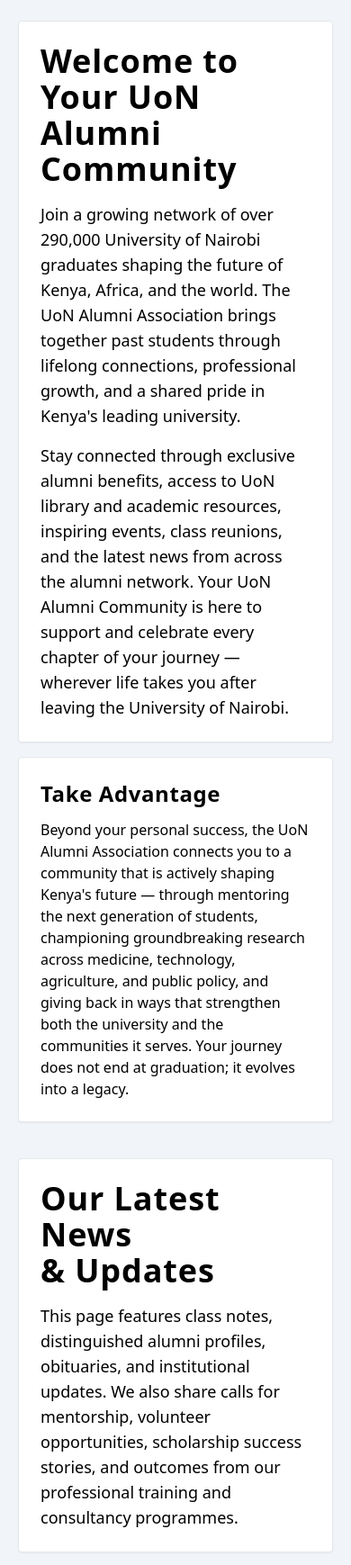
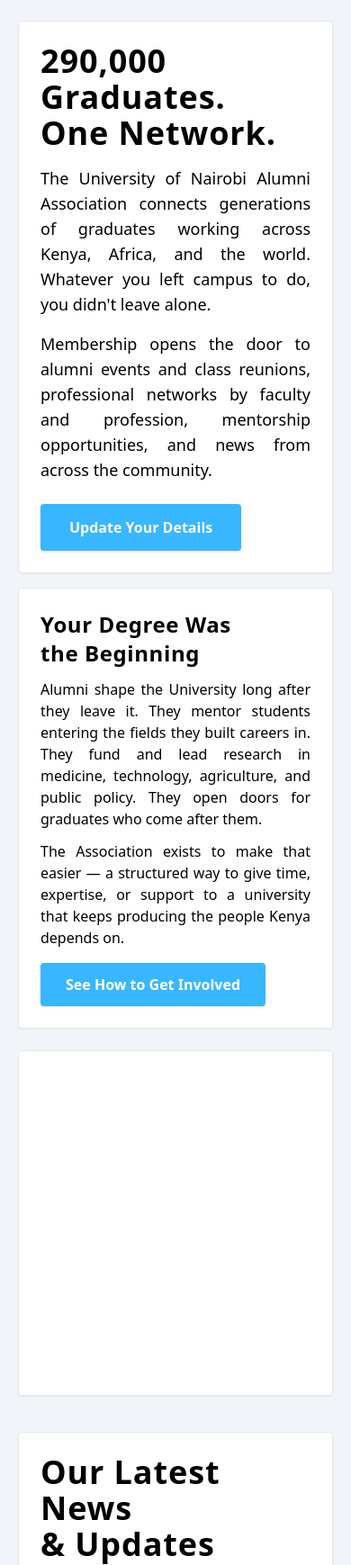
Before and after one commit to rueben17/uon_alumni_II, a Django app: page / in a window 390 px wide. Shown: the part 963-2702 px from the top of the page at 90% size. Run offline with Django 5.2, Linux system fonts and the light colour scheme; data that the repository does not hold is empty; style sheets or scripts are compiled from the project's sources; parts of the project's set-up code (start-up, migrations or seed data) failed here and were passed over; some libraries are stand-ins or nearby versions.

Commit message:
Rework homepage hero copy, add carousel placeholder, redesign program area cards
Hero and second-section copy replaced with approved final copy;
equal-height stretched cards sharing the same left edge as "Why We
Engage"; justified body text; larger CTA buttons with hover animation.
Added a white-card carousel placeholder section above "Why We Engage",
sized to match the second hero card pending the real carousel build.

Program area cards rebuilt as a responsive 2-per-row alternating
large/small layout (grid-cols-1 sm:grid-cols-3, cycling column spans),
fixing a mobile squeeze bug from a non-responsive 3-column grid and a
title-clipping bug from line-clamp being too aggressive for the
longest titles -- resolved by dropping the line cap entirely and
letting titles wrap freely. Also fixed a doubled vertical gap between
sections caused by an inline-block card not participating in margin
collapse.

Logged the still-open "Get Involved" hub pages (Donate/Volunteer/
Mentorship) and "Update Your Details" claim flow in the todo list,
since both CTAs are currently placeholder-linked.

Co-Authored-By: Claude Sonnet 5 <noreply@anthropic.com>

```diff
--- a/templates/home/alumni_home.html
+++ b/templates/home/alumni_home.html
@@ -32,33 +32,62 @@
 
             <section id="front_page" class="max-w-8xl min-h-screen mx-auto">
                 <section class="p-4">
-                    <div class="mx-auto md:px-12 lg:px-18 max-w-7xl">
-                        <div class="grid grid-cols-1 gap-4 lg:grid-cols-3 lg:items-start">
-                            <div class="cursor-pointer rounded-sm border border-gray-200 bg-white p-6 shadow-xs transition hover:shadow-md sm:px-8 lg:col-span-2">
+                    <div class="mx-auto md:px-12 lg:px-18 max-w-8xl">
+                        <div class="grid grid-cols-1 gap-4 lg:grid-cols-3 lg:items-stretch">
+                            <div class="flex cursor-pointer flex-col rounded-sm border border-gray-200 bg-white p-6 shadow-xs transition hover:shadow-md sm:px-8 lg:col-span-2">
                                 <h1 class="text-4xl font-semibold tracking-wide text-black lg:text-6xl text-balance">
-                                    Welcome to Your UoN Alumni Community
+                                    290,000 Graduates. One Network.
                                 </h1>
-                                <p class="mt-4 text-lg font-light text-black text-balance">
-                                    Join a growing network of over 290,000 University of Nairobi graduates shaping the future of Kenya, Africa, and the world. The UoN Alumni Association brings together past students through lifelong connections, professional growth, and a shared pride in Kenya's leading university.
+                                <p class="mt-4 text-lg font-light text-black text-justify">
+                                    The University of Nairobi Alumni Association connects generations of graduates working across Kenya, Africa, and the world. Whatever you left campus to do, you didn't leave alone.
                                 </p>
 
-                                <p class="mt-4 text-lg font-light text-black text-balance">
-                                    Stay connected through exclusive alumni benefits, access to UoN library and academic resources, inspiring events, class reunions, and the latest news from across the alumni network. Your UoN Alumni Community is here to support and celebrate every chapter of your journey — wherever life takes you after leaving the University of Nairobi.
+                                <p class="mt-4 text-lg font-light text-black text-justify">
+                                    Membership opens the door to alumni events and class reunions, professional networks by faculty and profession, mentorship opportunities, and news from across the community.
                                 </p>
+
+                                <div class="mt-auto pt-6">
+                                    <a href="#" class="inline-flex items-center justify-center rounded-sm bg-[#38b6ff] px-8 py-3.5 text-base font-semibold text-white shadow-sm transition duration-200 hover:bg-[#2f9bd9] hover:scale-105 hover:shadow-md active:scale-95">
+                                        Update Your Details
+                                    </a>
+                                </div>
                             </div>
-                            <div class="cursor-pointer rounded-sm border border-gray-200 bg-white p-6 shadow-xs transition hover:shadow-md sm:px-8 lg:col-span-1">
+                            <div class="flex cursor-pointer flex-col rounded-sm border border-gray-200 bg-white p-6 shadow-xs transition hover:shadow-md sm:px-8 lg:col-span-1">
                                 <h2 class="text-2xl font-semibold tracking-wide text-black text-balance">
-                                    Take Advantage
+                                    Your Degree Was the Beginning
                                 </h2>
-                                <p class="mt-3 text-base font-light text-black text-balance">
-                                    Beyond your personal success, the UoN Alumni Association connects you to a community that is actively shaping Kenya's future — through mentoring the next generation of students, championing groundbreaking research across medicine, technology, agriculture, and public policy, and giving back in ways that strengthen both the university and the communities it serves. Your journey does not end at graduation; it evolves into a legacy.
+                                <p class="mt-3 text-base font-light text-black text-justify">
+                                    Alumni shape the University long after they leave it. They mentor students entering the fields they built careers in. They fund and lead research in medicine, technology, agriculture, and public policy. They open doors for graduates who come after them.
                                 </p>
+                                <p class="mt-3 text-base font-light text-black text-justify">
+                                    The Association exists to make that easier — a structured way to give time, expertise, or support to a university that keeps producing the people Kenya depends on.
+                                </p>
+
+                                <div class="mt-auto pt-4">
+                                    <a href="#" class="inline-flex items-center justify-center rounded-sm bg-[#38b6ff] px-7 py-3 text-base font-semibold text-white shadow-sm transition duration-200 hover:bg-[#2f9bd9] hover:scale-105 hover:shadow-md active:scale-95">
+                                        See How to Get Involved
+                                    </a>
+                                </div>
                             </div>
                         </div>
                     </div>
+
+                    {% comment %}
+                    Carousel placeholder (2026-08-20) -- height matched to the
+                    "Your Degree Was the Beginning" hero card above (h-96 ~=
+                    its current rendered height at desktop width; not a live
+                    link to that card's actual height since they're separate
+                    grid rows, revisit once real carousel content decides its
+                    own height). Bare white card for now -- slides/content to
+                    come.
+                    {% endcomment %}
+                    <div class="mx-auto mt-6 md:px-12 lg:px-18 max-w-8xl">
+                        <div class="h-96 cursor-pointer rounded-sm border border-gray-200 bg-white shadow-xs transition hover:shadow-md"></div>
+                    </div>
+
                     {% if program_areas %}
-                        <div class="mx-auto mt-10 md:px-12 lg:px-18 max-w-8xl">
-                            <div class="cursor-pointer mb-6 inline-block rounded-sm border border-gray-200 bg-white p-4 shadow-xs transition hover:shadow-md sm:p-6">
+                        <div class="mx-auto mt-6 md:px-12 lg:px-18 max-w-8xl">
+                            <div class="cursor-pointer inline-block rounded-sm border border-gray-200 bg-white p-4 shadow-xs transition hover:shadow-md sm:p-6">
                                 <h2 class="text-left text-2xl font-semibold uppercase tracking-wide text-black lg:text-3xl">
                                     Why We Engage
                                 </h2>
```
Also changed, not shown: docs/todo.md (+28 -3 lines), templates/snippets/program_area.html (+5 -5 lines).
